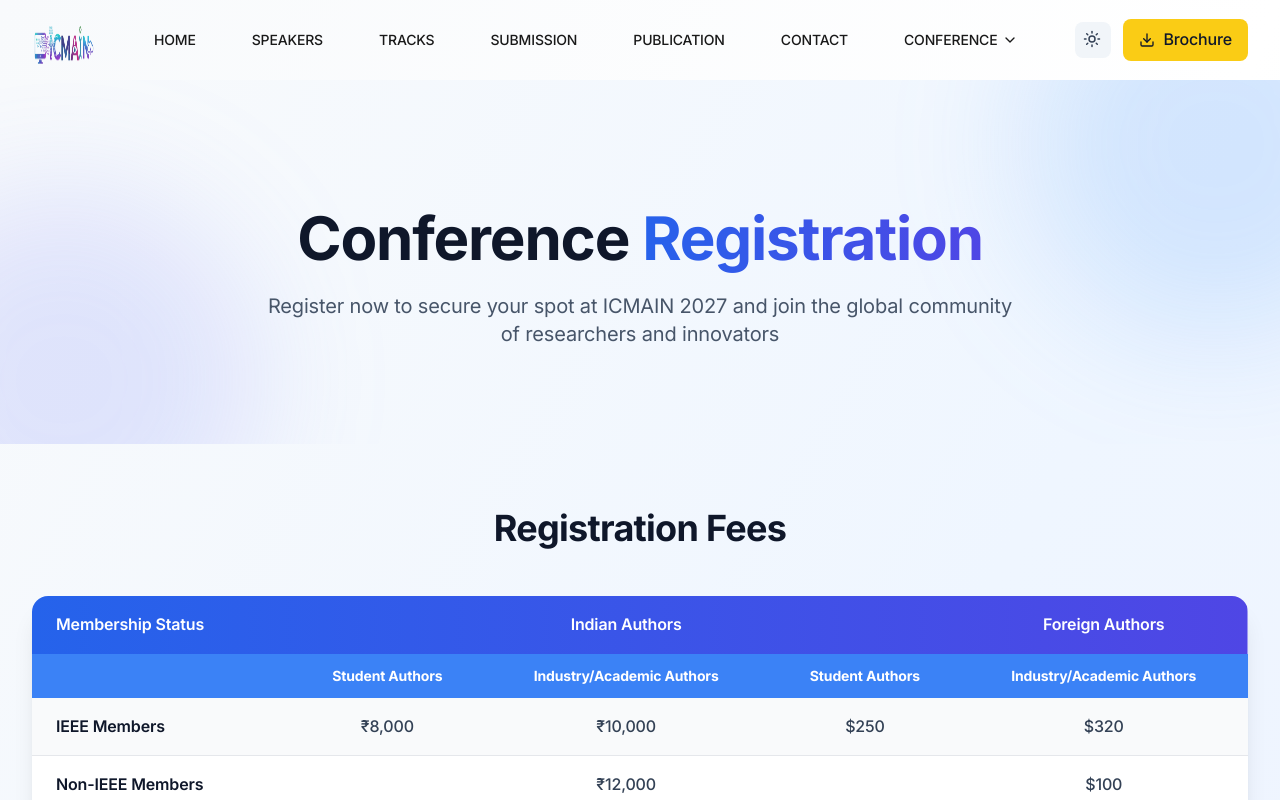
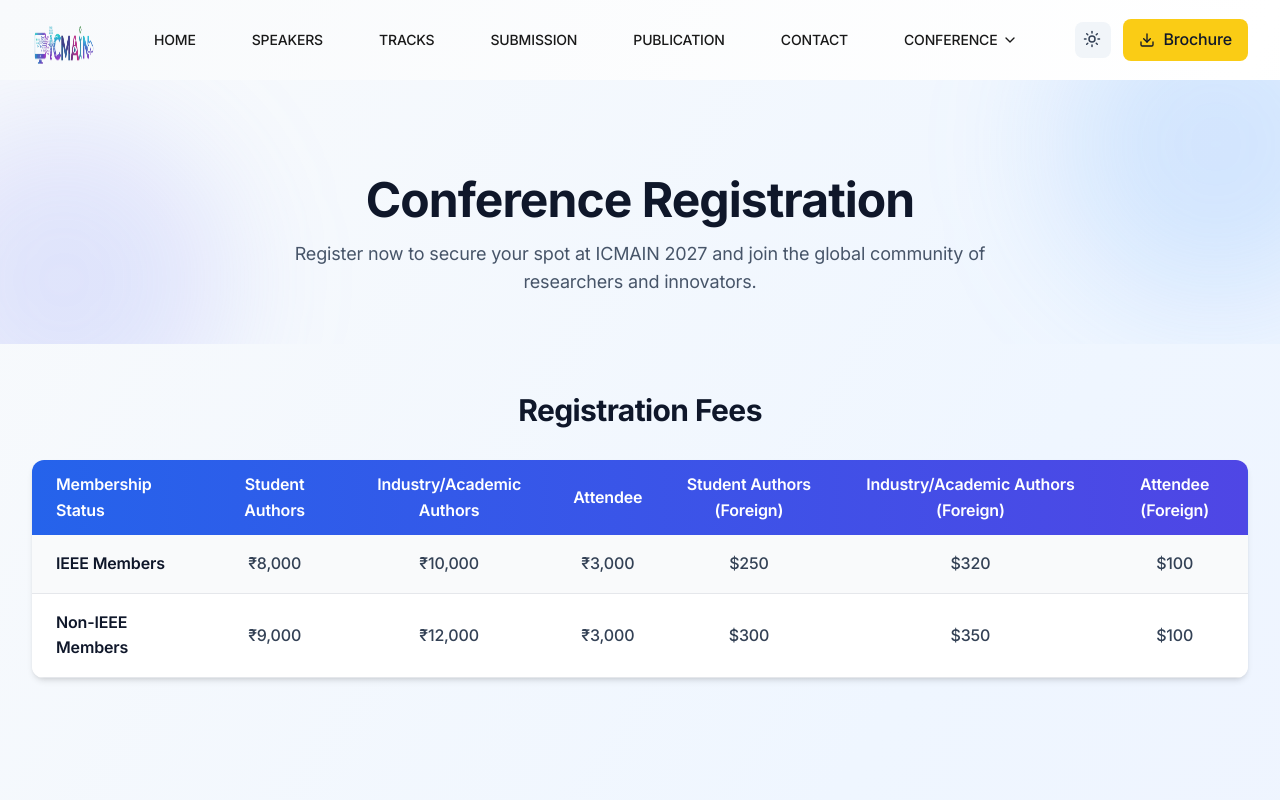
Before and after one commit to Kritika11052005/ResearchConference, a React (Vite) app: page /registration in a window 1280 px wide. Shown: the top 800 px of the page. Built offline with nearby package versions, Linux system fonts and the light colour scheme.

Commit message:
Fixed registration page

```diff
--- a/src/pages/About.tsx
+++ b/src/pages/About.tsx
@@ -160,7 +160,13 @@ const About = () => {
             Be part of this exciting journey to explore the future of technology and innovation.
           </p>
           <div className="flex flex-col sm:flex-row gap-4 justify-center">
-            <button className="btn-primary">
+            <button
+              onClick={() => {
+                window.location.href = '/registration';
+                window.scrollTo({ top: 0, behavior: 'smooth' }); // Scroll to top on navigation
+              }}
+              className="btn-primary"
+            >
               Register Now
             </button>
             <button className="btn-secondary">
--- a/src/pages/Home.tsx
+++ b/src/pages/Home.tsx
@@ -74,7 +74,7 @@ const Home = () => {
                 </span>
                 <div className="inline-flex items-center gap-2 px-4 py-1.5 bg-gradient-to-r from-blue-500 to-purple-500 text-white text-sm font-semibold rounded-full shadow-md">
                   <svg className="w-4 h-4" fill="none" stroke="currentColor" viewBox="0 0 24 24">
-                    <path strokeLinecap="round" strokeLinejoin="round" strokeWidth={2} d="M21 12a9 9 0 01-9 9m9-9a9 9 0 00-9-9m9 9H3m9 9a9 9 0 01-9-9m9 9c1.657 0 3-4.03 3-9s-1.343-9-3-9m0 18c-1.657 0-3-4.03-3-9s1.343-9 3-9m-9 9a9 9 0 019-9" />
+                    <path strokeLinecap="round" strokeLinejoin="round" strokeWidth={2} d="M21 12a9 9 0 01-9 9m9-9a9 9 0 00-9-9m9 9H3m9 9a9 9 0 01-9-9m9 9c1.657 0 3-4.03 3-9s-1.343-9-3-9m0 18c-1.657 0-3-4.03-3-9s1.343-9 3-9m-9 9a9 9 0 009-9" />
                   </svg>
                   Hybrid Mode
                 </div>
@@ -90,6 +90,7 @@ const Home = () => {
             <div className="flex flex-col sm:flex-row gap-3 justify-center items-center">
               <Link
                 to="/registration"
+                onClick={() => window.scrollTo({ top: 0, behavior: 'smooth' })} // Scroll to top on navigation
                 className="group flex items-center space-x-2 px-5 py-2.5 bg-gradient-to-r from-yellow-400 to-orange-500 hover:from-yellow-500 hover:to-orange-600 text-gray-900 font-semibold rounded-lg transition-all duration-300 transform hover:scale-105 shadow-lg text-sm"
               >
                 <span>Register Now</span>
@@ -461,6 +462,7 @@ const Home = () => {
             <div className="flex flex-col sm:flex-row gap-4 justify-center items-center">
               <Link
                 to="/registration"
+                onClick={() => window.scrollTo({ top: 0, behavior: 'smooth' })} // Scroll to top on navigation
                 className="group flex items-center space-x-2 px-8 py-4 bg-gradient-to-r from-yellow-400 to-orange-500 hover:from-yellow-500 hover:to-orange-600 text-gray-900 font-semibold rounded-lg transition-all duration-300 transform hover:scale-105 shadow-xl"
               >
                 <span>Register Now</span>
--- a/src/pages/Registration.tsx
+++ b/src/pages/Registration.tsx
@@ -8,31 +8,35 @@ const Registration = () => {
       category: "IEEE Members",
       indian: {
         student_authors: "₹8,000",
-        industryProfessional: "₹10,000"
+        industryProfessional: "₹10,000",
+        attendee: "₹3,000",
       },
       foreign: {
         student_authors: "$250",
-        industryProfessional: "$320"
-      }
+        industryProfessional: "$320",
+        attendee: "$100",
+      },
     },
     {
       category: "Non-IEEE Members",
       indian: {
-        academician: "₹9,000",
+        student_authors: "₹9,000",
         industryProfessional: "₹12,000",
+        attendee: "₹3,000",
       },
       foreign: {
-        academician: "$350",
-        industryProfessional: "$100",
-      }
-    }
+        student_authors: "$300",
+        industryProfessional: "$350",
+        attendee: "$100",
+      },
+    },
   ];
 
   const benefits = [
     {
       icon: <CheckCircle className="w-6 h-6" />,
-      title: "IEEE Xplore Publication",
-      description: "Registration Fee includes Publication in IEEE Xplore"
+      title: "IEEE Proceedings",
+      description: "Registration Fee includes Proceedings in IEEE Delhi Section"
     },
     {
       icon: <Award className="w-6 h-6" />,
@@ -69,10 +73,10 @@ const Registration = () => {
   return (
     <div className="min-h-screen bg-gradient-to-br from-slate-50 via-blue-50 to-indigo-50 dark:from-gray-900 dark:via-blue-900/20 dark:to-indigo-900/20">
       {/* Hero Section */}
-      <section className="pt-32 pb-16 relative overflow-hidden">
+      <section className="pt-24 pb-12 relative overflow-hidden"> {/* Reduced padding */}
         <div className="absolute inset-0">
-          <div className="absolute top-0 right-0 w-96 h-96 bg-blue-400/20 rounded-full blur-3xl transform translate-x-32 -translate-y-32"></div>
-          <div className="absolute bottom-0 left-0 w-96 h-96 bg-indigo-400/20 rounded-full blur-3xl transform -translate-x-32 translate-y-32"></div>
+          <div className="absolute top-0 right-0 w-80 h-80 bg-blue-400/20 rounded-full blur-3xl transform translate-x-24 -translate-y-24"></div>
+          <div className="absolute bottom-0 left-0 w-80 h-80 bg-indigo-400/20 rounded-full blur-3xl transform -translate-x-24 translate-y-24"></div>
         </div>
 
         <div className="max-w-7xl mx-auto px-4 sm:px-6 lg:px-8 relative z-10">
@@ -82,60 +86,73 @@ const Registration = () => {
             transition={{ duration: 0.6 }}
             className="text-center"
           >
-            <h1 className="text-4xl md:text-6xl font-bold text-slate-900 dark:text-white mb-6">
-              Conference
-              <span className="bg-gradient-to-r from-blue-600 to-indigo-600 bg-clip-text text-transparent"> Registration</span>
+            <h1 className="text-4xl md:text-5xl font-bold text-slate-900 dark:text-white mb-4">
+              Conference Registration
             </h1>
-            <p className="text-xl text-slate-600 dark:text-slate-300 max-w-3xl mx-auto mb-8">
-              Register now to secure your spot at ICMAIN 2027 and join the global community of researchers and innovators
+            <p className="text-lg text-slate-600 dark:text-slate-300 max-w-3xl mx-auto">
+              Register now to secure your spot at ICMAIN 2027 and join the global community of researchers and innovators.
             </p>
           </motion.div>
         </div>
       </section>
 
       {/* Registration Table */}
-      <section className="py-16">
+      <section className="py-12"> {/* Reduced padding */}
         <div className="max-w-7xl mx-auto px-4 sm:px-6 lg:px-8">
           <motion.div
             initial={{ opacity: 0, y: 30 }}
             whileInView={{ opacity: 1, y: 0 }}
             viewport={{ once: true }}
             transition={{ duration: 0.6 }}
-            className="mb-16"
+            className="mb-12"
           >
-            <h2 className="text-3xl md:text-4xl font-bold text-slate-900 dark:text-white text-center mb-12">
+            <h2 className="text-3xl font-bold text-slate-900 dark:text-white text-center mb-8">
               Registration Fees
             </h2>
 
-            <div className="bg-white dark:bg-gray-800 rounded-2xl shadow-xl overflow-hidden">
+            <div className="bg-white dark:bg-gray-800 rounded-xl shadow-md overflow-hidden">
               <div className="overflow-x-auto">
                 <table className="w-full">
                   <thead className="bg-gradient-to-r from-blue-600 to-indigo-600 text-white">
                     <tr>
-                      <th className="px-6 py-4 text-left font-semibold">Membership Status</th>
-                      <th className="px-6 py-4 text-center font-semibold" colSpan={3}>Indian Authors</th>
-                      <th className="px-6 py-4 text-center font-semibold" colSpan={3}>Foreign Authors</th>
-                    </tr>
-                    <tr className="bg-blue-500">
-                      <th className="px-6 py-3"></th>
-                      <th className="px-4 py-3 text-center text-sm">Student Authors</th>
-                      <th className="px-4 py-3 text-center text-sm">Industry/Academic Authors</th>
-                      {/* <th className="px-4 py-3 text-center text-sm">Research Scholar</th> */}
-                      <th className="px-4 py-3 text-center text-sm">Student Authors</th>
-                      <th className="px-4 py-3 text-center text-sm">Industry/Academic Authors</th>
-                      {/* <th className="px-4 py-3 text-center text-sm">Research Scholar</th> */}
+                      <th className="px-6 py-3 text-left font-semibold">Membership Status</th>
+                      <th className="px-4 py-3 text-center font-semibold">Student Authors</th>
+                      <th className="px-4 py-3 text-center font-semibold">Industry/Academic Authors</th>
+                      <th className="px-4 py-3 text-center font-semibold">Attendee</th>
+                      <th className="px-4 py-3 text-center font-semibold">Student Authors (Foreign)</th>
+                      <th className="px-4 py-3 text-center font-semibold">Industry/Academic Authors (Foreign)</th>
+                      <th className="px-4 py-3 text-center font-semibold">Attendee (Foreign)</th>
                     </tr>
                   </thead>
                   <tbody>
                     {registrationData.map((row, index) => (
-                      <tr key={index} className={`border-b border-gray-200 dark:border-gray-700 ${index % 2 === 0 ? 'bg-gray-50 dark:bg-gray-700/50' : 'bg-white dark:bg-gray-800'}`}>
-                        <td className="px-6 py-4 font-semibold text-slate-900 dark:text-white">{row.category}</td>
-                        <td className="px-4 py-4 text-center text-slate-700 dark:text-slate-300 font-medium">{row.indian.student_authors}</td>
-                        <td className="px-4 py-4 text-center text-slate-700 dark:text-slate-300 font-medium">{row.indian.industryProfessional}</td>
-                        {/* <td className="px-4 py-4 text-center text-slate-700 dark:text-slate-300 font-medium">{row.indian.researchScholar}</td> */}
-                        <td className="px-4 py-4 text-center text-slate-700 dark:text-slate-300 font-medium">{row.foreign.student_authors}</td>
-                        <td className="px-4 py-4 text-center text-slate-700 dark:text-slate-300 font-medium">{row.foreign.industryProfessional}</td>
-                        {/* <td className="px-4 py-4 text-center text-slate-700 dark:text-slate-300 font-medium">{row.foreign.researchScholar}</td> */}
+                      <tr
+                        key={index}
+                        className={`border-b border-gray-200 dark:border-gray-700 ${
+                          index % 2 === 0 ? "bg-gray-50 dark:bg-gray-700/50" : "bg-white dark:bg-gray-800"
+                        }`}
+                      >
+                        <td className="px-6 py-4 font-semibold text-slate-900 dark:text-white">
+                          {row.category}
+                        </td>
+                        <td className="px-4 py-4 text-center text-slate-700 dark:text-slate-300 font-medium">
+                          {row.indian.student_authors}
+                        </td>
+                        <td className="px-4 py-4 text-center text-slate-700 dark:text-slate-300 font-medium">
+                          {row.indian.industryProfessional}
+                        </td>
+                        <td className="px-4 py-4 text-center text-slate-700 dark:text-slate-300 font-medium">
+                          {row.indian.attendee}
+                        </td>
+                        <td className="px-4 py-4 text-center text-slate-700 dark:text-slate-300 font-medium">
+                          {row.foreign.student_authors}
+                        </td>
+                        <td className="px-4 py-4 text-center text-slate-700 dark:text-slate-300 font-medium">
+                          {row.foreign.industryProfessional}
+                        </td>
+                        <td className="px-4 py-4 text-center text-slate-700 dark:text-slate-300 font-medium">
+                          {row.foreign.attendee}
+                        </td>
                       </tr>
                     ))}
                   </tbody>
@@ -234,6 +251,7 @@ const Registration = () => {
             </p>
             <Link
               to="/to-be-updated"
+              onClick={() => window.scrollTo({ top: 0, behavior: 'smooth' })} // Scroll to top on navigation
               className="inline-flex items-center px-8 py-4 bg-gradient-to-r from-blue-600 to-indigo-600 text-white font-semibold rounded-xl hover:from-blue-700 hover:to-indigo-700 transform hover:scale-105 transition-all duration-300 shadow-lg"
             >
               Register Now
```
Also changed, not shown: 1 other file (tests, documents, lock files or other folders).
